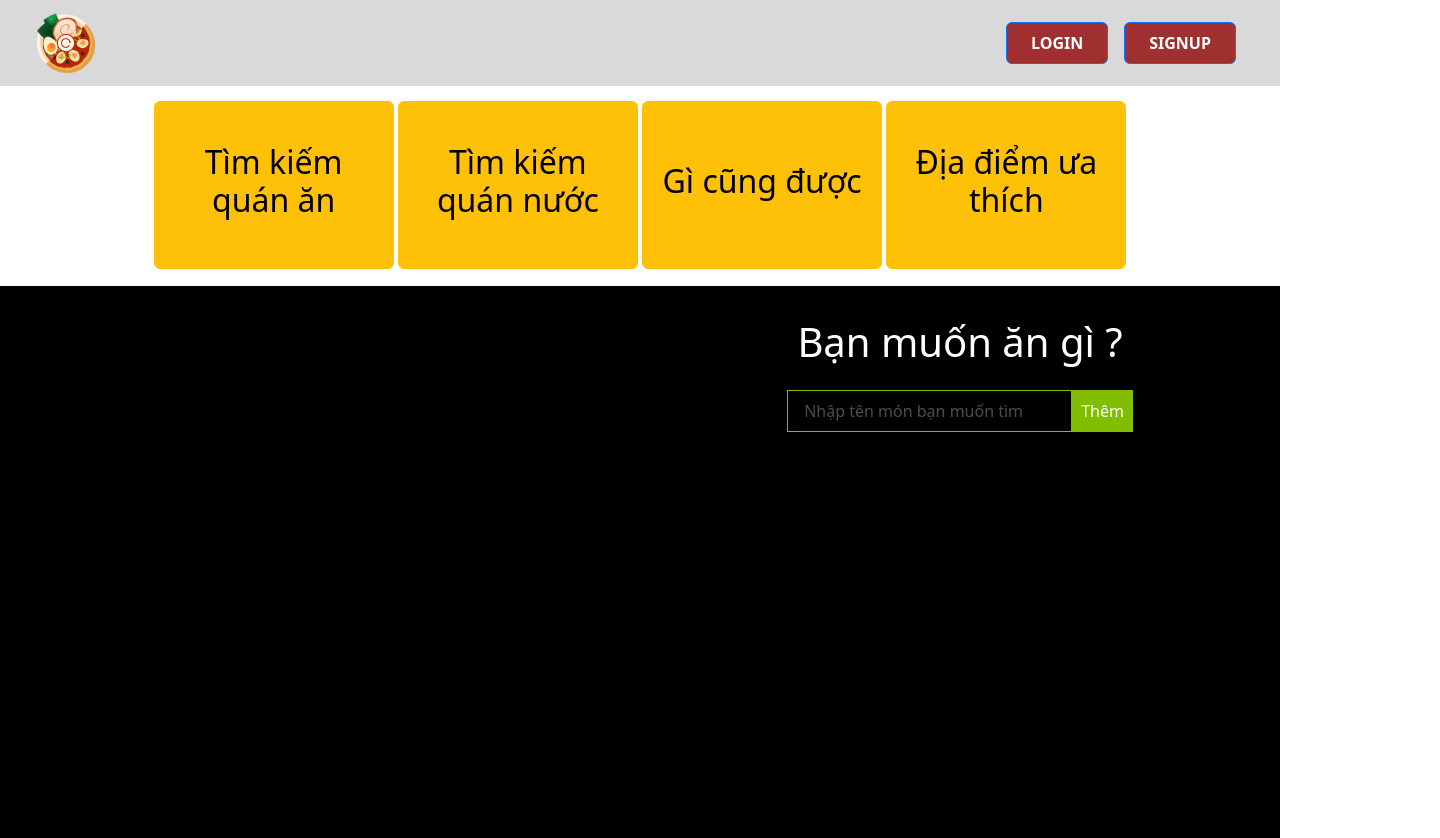
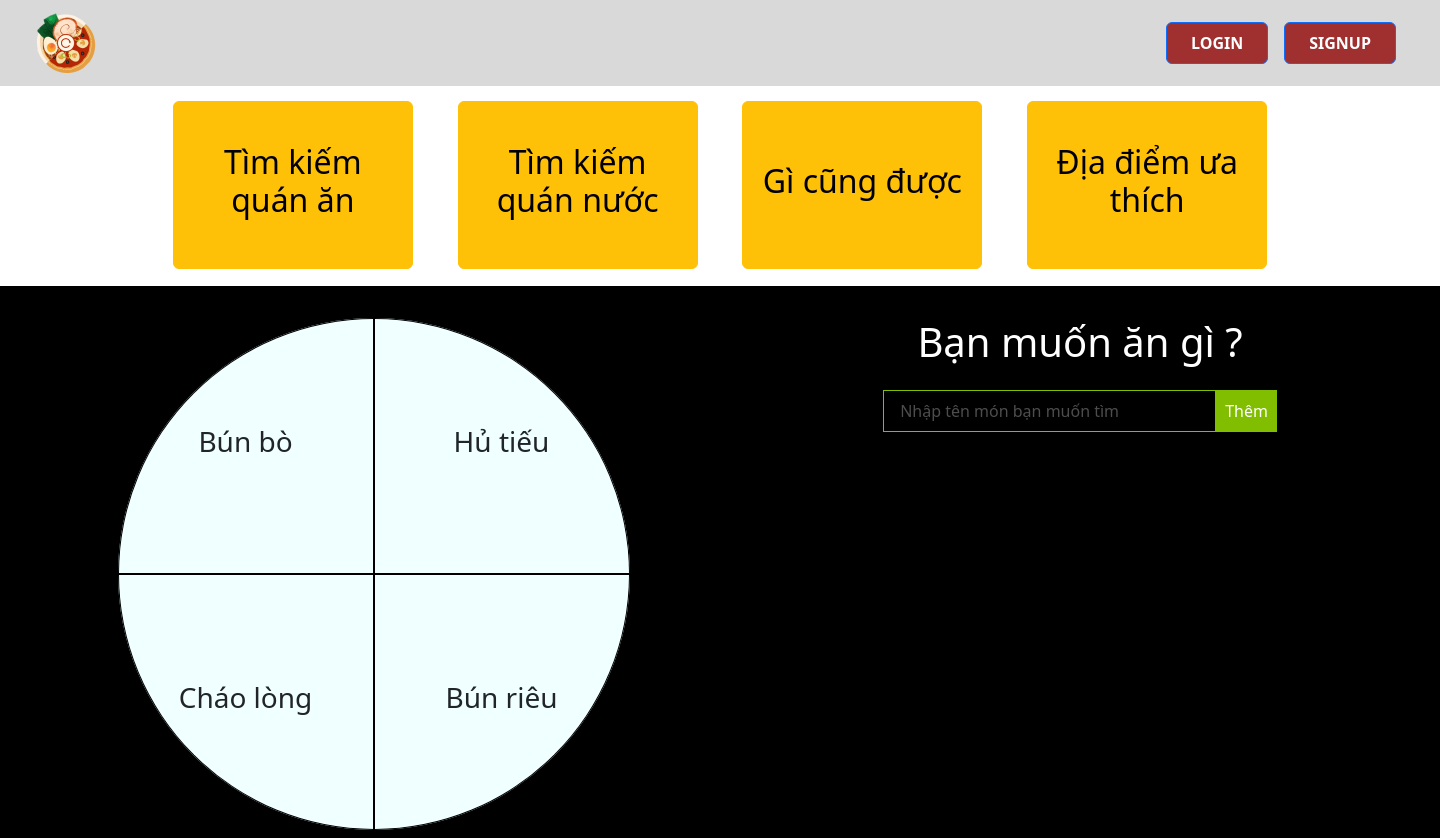
Before and after one commit to tranvanhoang060301/QLDAPM-HK222, a React (Create React App) app in the folder bkfood/: page /search in a window 1280 px wide. Shown: the top 838 px of the page, 1440 px wide, since content can reach past the window. Built offline with nearby package versions, Linux system fonts and the light colour scheme.

Commit message:
commit search

```diff
--- a/bkfood/src/App.css
+++ b/bkfood/src/App.css
@@ -1,5 +1,7 @@
 .App {
   text-align: center;
+  width: 1440px;
+  margin: 0 auto;
 }
 
 .App-logo {
--- a/bkfood/src/App.js
+++ b/bkfood/src/App.js
@@ -7,6 +7,7 @@ import FavoritePlaces from './pages/favoritePlaces';
 import Whatever from './pages/whatever';
 import Login from './pages/login';
 import Signup from './pages/signup';
+import './App.css';
 
 function App() {
   return (
--- a/bkfood/src/components/nav/base.css
+++ b/bkfood/src/components/nav/base.css
@@ -9,5 +9,4 @@
 .btnSize{
     width: 240px;
     height: 168px;
-
 }
--- a/bkfood/src/pages/home/index.js
+++ b/bkfood/src/pages/home/index.js
@@ -1,5 +1,6 @@
 import Header from "../../components/header";
 import { Container, Button, Col, Row, Image } from "react-bootstrap";
+import { Link } from "react-router-dom";
 
 import Homepage from "../../assets/images/homepage.png";
 
@@ -23,6 +24,7 @@ function Home() {
               Bạn đang gặp khó khăn trong quá trình lựa chọn địa điểm ăn uống?
               Đừng lo, vì đã có BKSuggest đây rồi!
             </p>
+            <Link to="/search">
               <Button
                 className="px-5 py-3 fw-bold header-button"
                 href={"/"}
@@ -36,6 +38,7 @@ function Home() {
               >
                 CHỌN ĐỊA ĐIỂM NGAY
               </Button>
+            </Link>
           </Col>
           <Col className="d-flex align-items-start justify-content-center">
             <Image src={Homepage} alt="Homepage" fluid />
--- a/bkfood/src/pages/search/base.css
+++ b/bkfood/src/pages/search/base.css
@@ -8,3 +8,76 @@
 .wheel_around{
     width: 50%;
 }
+
+.wheel_around1{
+    width: 512px;
+
+    margin-top: 2rem;
+    margin-left: 16.32%;
+}
+
+.wheel_around-haft{
+    width: 512px;
+    height: 512px;
+    background-color: azure;
+    border-radius: 100%;
+    /* display: flex; */
+}
+
+.wheel_around-haft1{
+    width: 100%;
+    height: 50%;
+    /* background-color: blue; */
+    display: flex;
+    /* cursor: pointer; */
+}
+
+.wheel_around-haft11{
+    width: 50%;
+    height: 100%;
+    border: 1px solid #000000;
+    border-top-left-radius: 100%;
+    /* background-color: rgb(53, 53, 57); */
+    display: flex;
+    align-items: center;
+    justify-content: center;
+}
+
+.wheel_around-haft12{
+    width: 50%;
+    height: 100%;
+    border-top-right-radius: 100%;
+    border: 1px solid #000000;
+    /* background-color: rgb(53, 53, 57); */
+    display: flex;
+    align-items: center;
+    justify-content: center;
+}
+
+.wheel_around-haft13{
+    width: 50%;
+    height: 100%;
+    border: 1px solid #000000;
+    border-bottom-left-radius: 100%;
+    /* background-color: rgb(53, 53, 57); */
+    display: flex;
+    align-items: center;
+    justify-content: center;
+}
+
+.wheel_around-haft14{
+    width: 50%;
+    height: 100%;
+    border-bottom-right-radius: 100%;
+    border: 1px solid #000000;
+    /* background-color: rgb(53, 53, 57); */
+    display: flex;
+    align-items: center;
+    justify-content: center;
+}
+
+.btn-size1{
+    width: 140px;
+    height: 56px;
+    margin: 10px;
+}
--- a/bkfood/src/pages/search/index.js
+++ b/bkfood/src/pages/search/index.js
@@ -10,7 +10,32 @@ function Search() {
             <Nav1 />
             <div className='wheel'>
                 <div className='wheel_around'>
+                    <div className='wheel_around1'>
+                        <div className='wheel_around-haft'>
+                            <div className='wheel_around-haft1'>
+                                <div className='wheel_around-haft11'>
+                                    <h3>Bún bò</h3>
+                                </div>
+                                <div className='wheel_around-haft12'>
+                                    <h3>Hủ tiếu</h3>
+                                </div>
+                            </div>
 
+                            <div className='wheel_around-haft1'>
+                                <div className='wheel_around-haft13'>
+                                    <h3>Cháo lòng</h3>
+                                </div>
+                                <div className='wheel_around-haft14'>
+                                    <h3>Bún riêu</h3>
+                                </div>
+                            </div>
+
+                        </div>
+                        <div className='wheel_around-click'>
+                            <button type="button" class="btn btn-warning btn-size1"><h2>Start</h2></button>
+                            <button type="button" class="btn btn-success btn-size1"><h2>Stop</h2></button>
+                        </div>
+                    </div>
 
                 </div>
                 <div className='wheel_around'>
```
Lines whose indentation alone changed are shown as unchanged.
